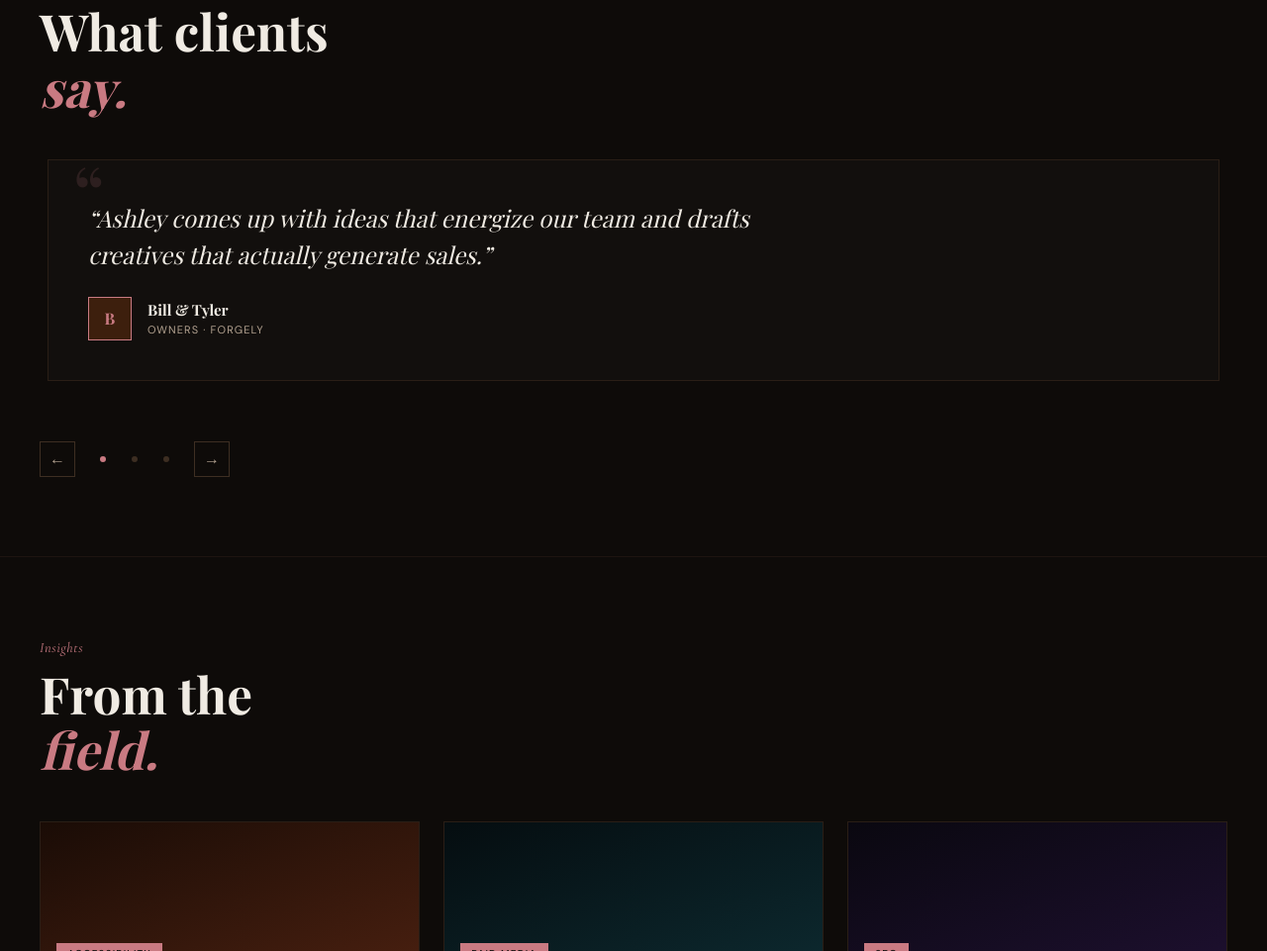
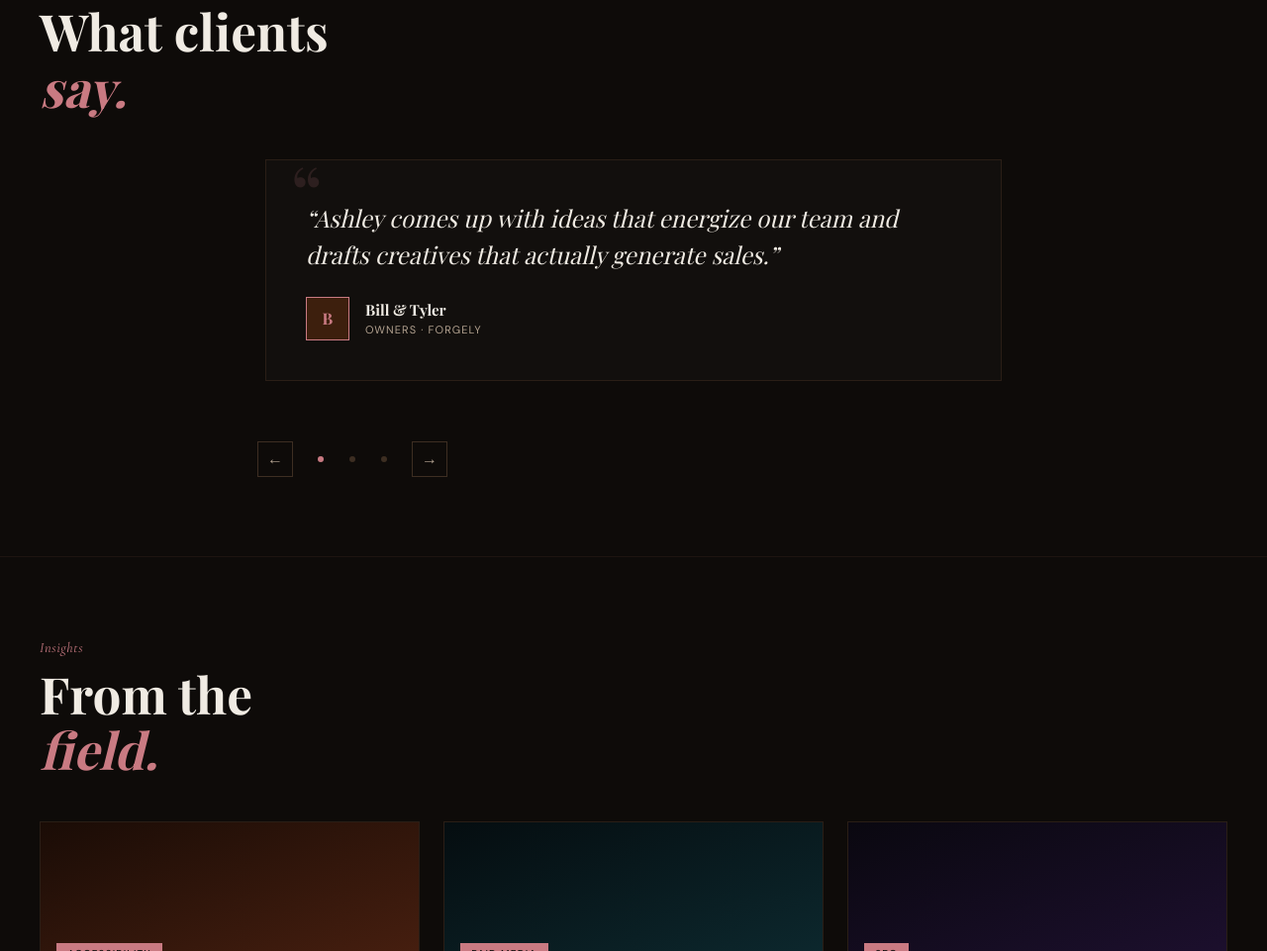
Before and after one commit to ashley-sara/ashleysara, a plain HTML site: page index.html in a window 1280 px wide. Shown: the part 4431-5392 px from the top of the page at 99% size. Drawn offline with nearby package versions, Linux system fonts and the light colour scheme; a web font is replaced by a local one.

Commit message:
Add files via upload

```diff
--- a/index.html
+++ b/index.html
@@ -218,7 +218,7 @@ nav{display:flex;justify-content:space-between;align-items:center;padding:1.1rem
 .pricing-note{font-family:var(--italic);font-style:italic;font-size:.9rem;color:var(--muted);margin-top:1.5rem;opacity:.8}
 
 /* TESTIMONIALS */
-.testi-slider{position:relative;overflow:hidden}
+.testi-slider{position:relative;overflow:hidden;max-width:760px;margin:0 auto}
 .testi-track{display:flex;transition:transform .5s cubic-bezier(.4,0,.2,1)}
 .testi-slide{min-width:100%;padding:0 .5rem}
 .testi-card{border:1px solid #2a1e16;padding:2.5rem;background:rgba(255,255,255,.02);position:relative}
```
